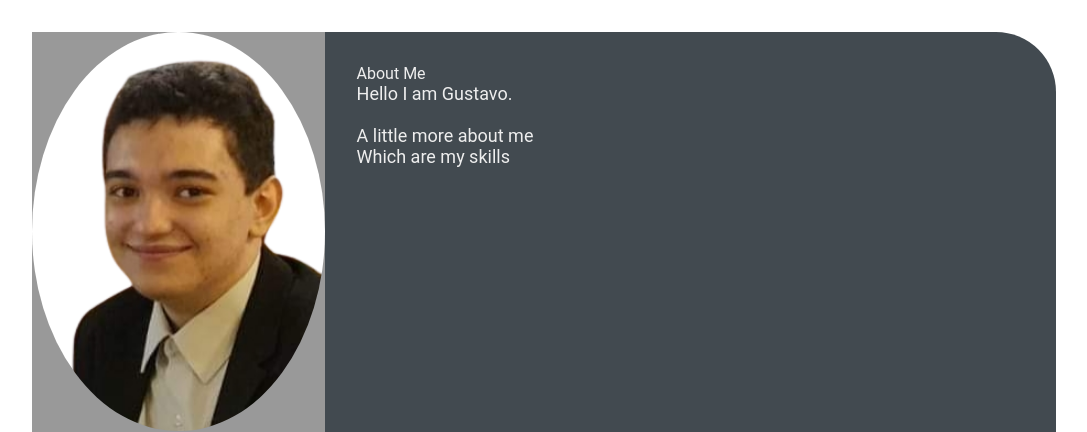
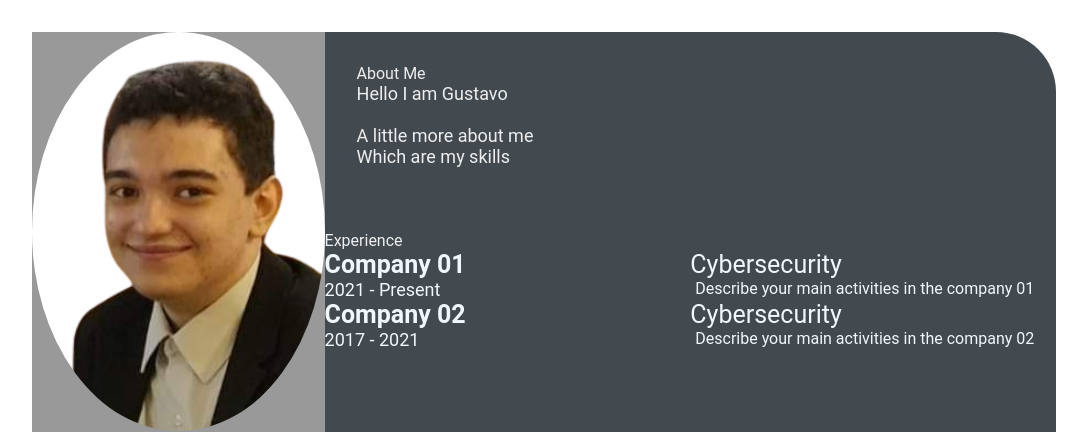
Before and after one commit to ggusttavoo/ggusttavoo.github.io, a plain HTML site: page index.html in a window 1280 px wide. Shown: the top 432 px of the page, without its empty margins (96-1183 px from the left). Drawn offline with Linux system fonts and the light colour scheme.

Commit message:
feature: add day3

```diff
--- a/index.html
+++ b/index.html
@@ -34,20 +34,47 @@
                 </div>
             </section>
             </section>
+
             <section class="right-section">
                 <div class="right-section-contents">
                     <section class="about gap">
                         <div class="right-title">About Me</div>
                         <p class="about-me-contents">
-                            Hello I am Gustavo.<br>
+                            Hello I am Gustavo<br>
                             <br> A little more about me
                             <br> Which are my skills
                         </p>
                     </section>
                 </div>
+                <section class="experience gap">
+                    <div class="right-title">Experience</div>
+                    <div class="experience-contents">
+                        <div class="exp-left">
+                            <p class="exp-company-name">Company 01</p>
+                            <p class="exp-time-period">2021 - Present</p>
+                        </div>
+                        <div class="exp-right">
+                            <p class="exp-position">Cybersecurity</p>
+                            <p class="exp-desc">
+                                Describe your main activities in the company 01
+                            </p>
+                        </div>
+                        <div class="exp-left">
+                            <p class="exp-company-name">Company 02</p>
+                            <p class="exp-time-period">2017 - 2021</p>
+                        </div>
+                        <div class="exp-right">
+                            <p class="exp-position">Cybersecurity</p>
+                            <p class="exp-desc">
+                                Describe your main activities in the company 02
+                            </p>
+                        </div>
+                    </div>
+                </section>
+            </section>
+    </main>
             </section>
     </main>
 
-
 </body>
 </html>
--- a/style.css
+++ b/style.css
@@ -78,3 +78,33 @@
     font-size: 18px;
     color: #eeeeee;
 }
+.experience-contents,
+.education-contents,
+.awards-contents{
+    display: grid;
+    grid-template-columns: repeat(2, 1fr);
+    padding-bottom: 2rem;
+    color: #F1F8FD;
+}
+.exp-company-name,
+.education-school-name,
+.awards-company-name{
+    font-size: 25px;
+    font-weight: bold;
+}
+.exp-time-period,
+.education-time-period,
+.awards-Line-period{
+    font-size: 18px;
+}
+.exp-position,
+.education-subject,
+.awards-name{
+    font-size: 25px;
+}
+.exp-desc,
+.education-desc,
+.awards-desc{
+    font-size: 16px;
+    padding-left: 5px;
+}
```
